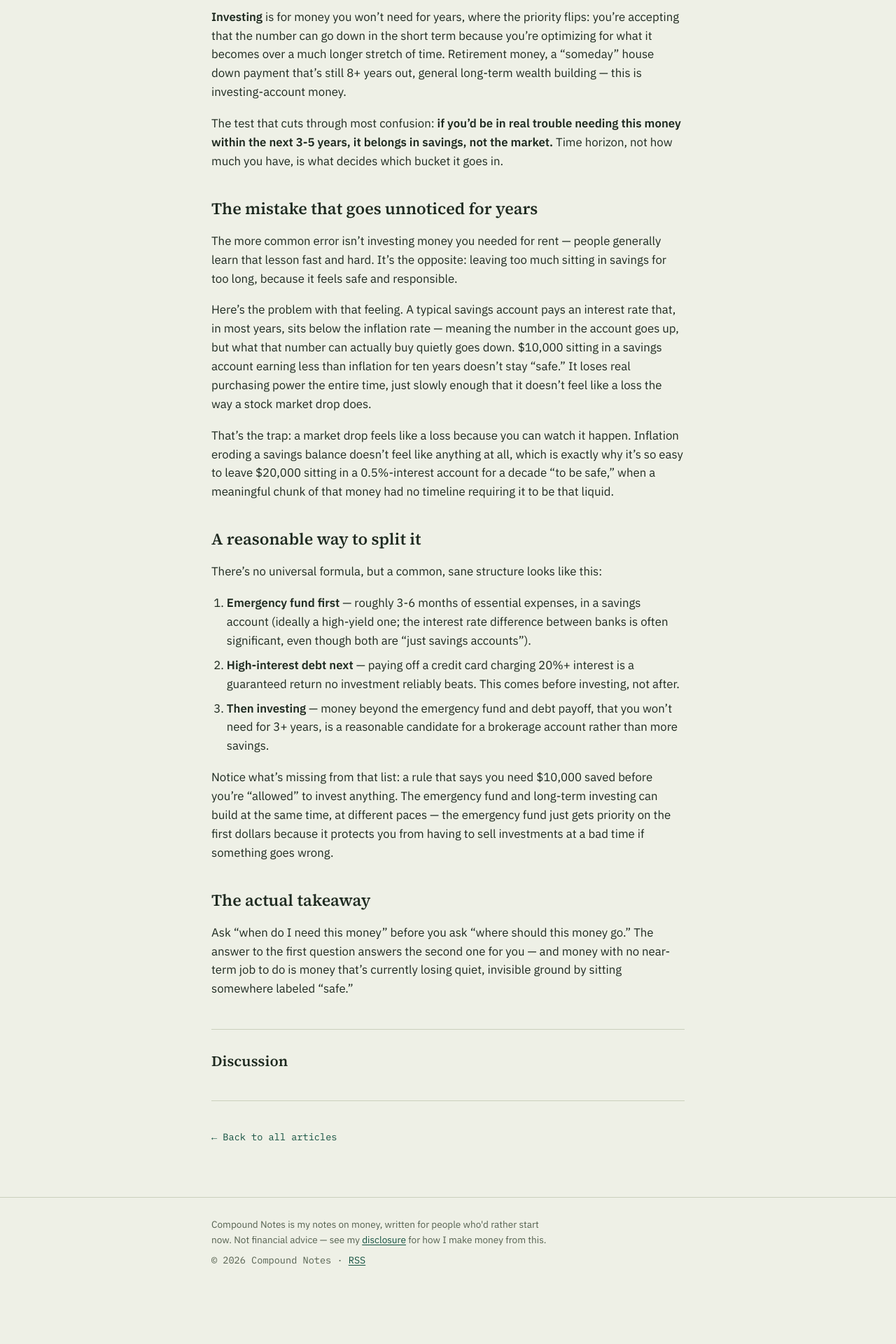
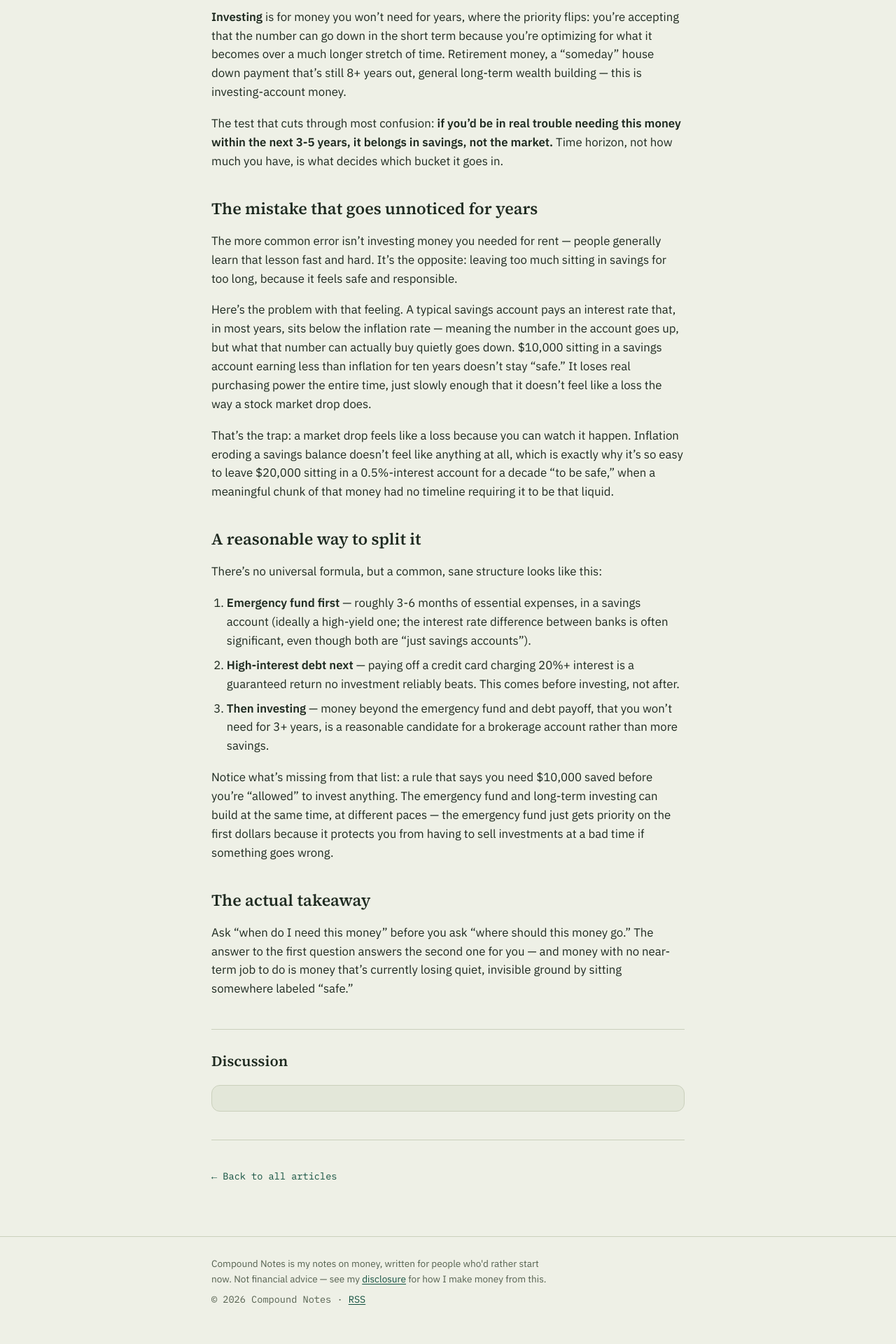
Before and after one commit to KevinKearns1/compound-notes, a Jekyll site: the page built from _posts/2026-09-04-saving-vs-investing.md, in a window 1280 px wide. Shown: the part 1148-3068 px from the top of the page at 70% size. Built offline with Jekyll 4.4.1, drawn with Linux system fonts in a browser that asks for light colours; comment, search, counter and statistics services are not loaded; before the commit the page ends 3012 px from its top, so only the background shows below that.

Commit message:
Fix Cusdis theme mismatch and frame the widget
data-theme="auto" isn't a real Cusdis value (only light/dark are
documented) — it was likely silently falling back to light,
which would look like a jarring opaque white block against the
site's dark mode. Now detects prefers-color-scheme in JS and sets
the correct value before Cusdis initializes. Also wrapped the
widget in a bordered/rounded card matching the rest of the site's
panels, so it reads as an intentional embedded panel either way.

Co-Authored-By: Claude Sonnet 5 <noreply@anthropic.com>
Claude-Session: https://claude.ai/code/session_01BBVAQBJGK5wp4bPG2d6npL

```diff
--- a/_layouts/post.html
+++ b/_layouts/post.html
@@ -34,8 +34,14 @@ layout: default
          data-page-id="{{ page.url | absolute_url }}"
          data-page-url="{{ page.url | absolute_url }}"
          data-page-title="{{ page.title }}"
-         data-theme="auto"
+         data-theme="light"
     ></div>
+    <script>
+      document.getElementById('cusdis_thread').setAttribute(
+        'data-theme',
+        (window.matchMedia && window.matchMedia('(prefers-color-scheme: dark)').matches) ? 'dark' : 'light'
+      );
+    </script>
     <script async defer src="https://cusdis.com/js/cusdis.es.js"></script>
   </section>
 
--- a/assets/css/style.css
+++ b/assets/css/style.css
@@ -386,6 +386,12 @@ a:focus-visible{ outline:2px solid var(--gold); outline-offset:2px; }
   font-size:1.3rem;
   margin:0 0 18px;
 }
+#cusdis_thread{
+  border:1px solid var(--line);
+  border-radius:12px;
+  padding:18px;
+  background:var(--paper-raised);
+}
 
 .post-footer{ margin-top:40px; padding-top:20px; border-top:1px solid var(--line); }
 .post-footer a{
```
